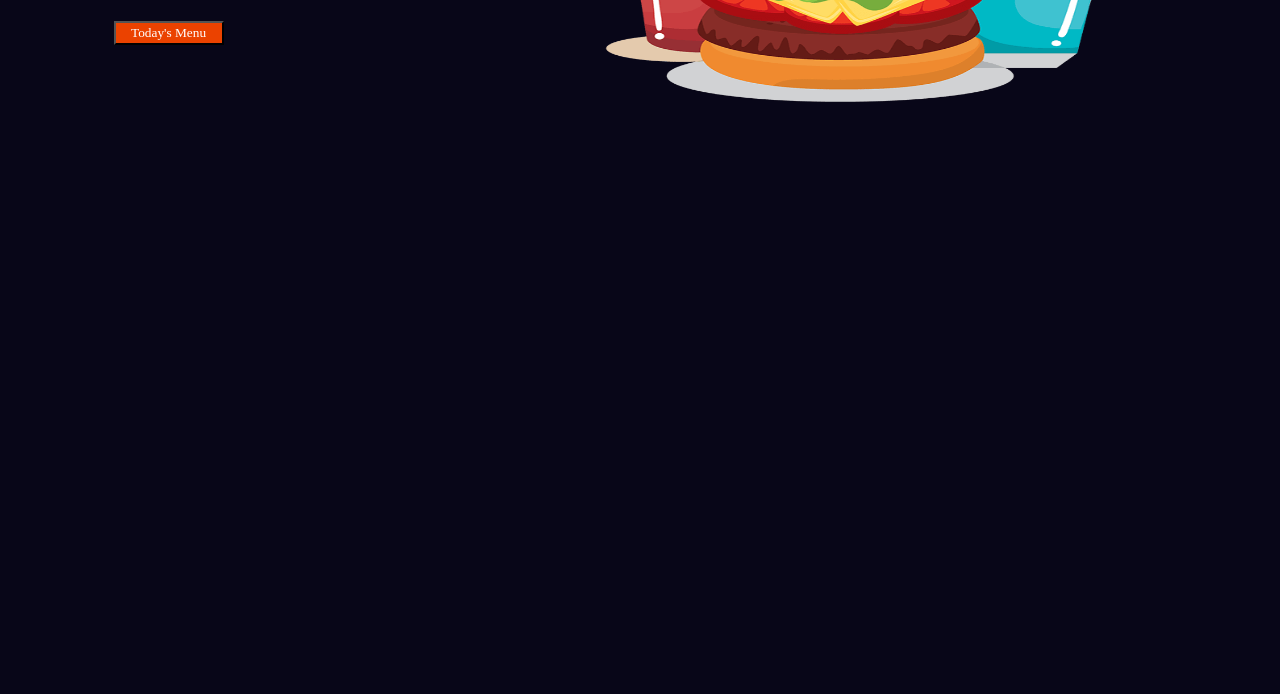
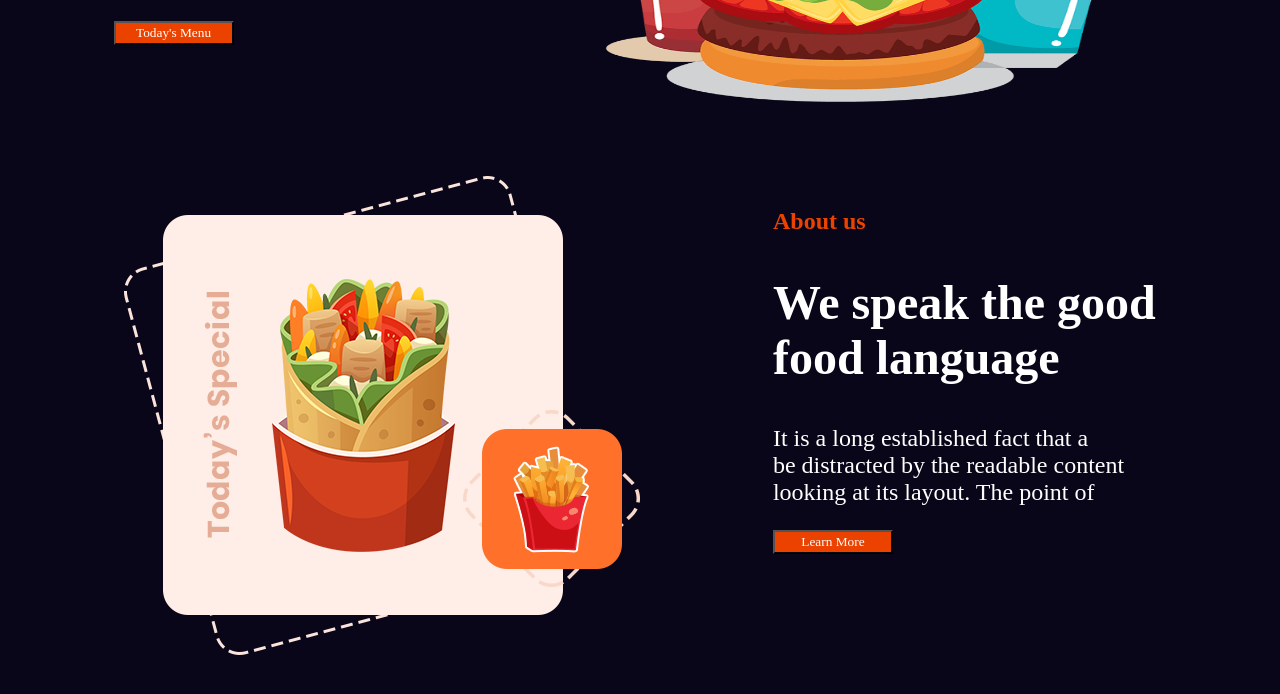
Before and after one commit to valentina-26/proyectoWeb., a plain HTML site: page index.html in a window 1280 px wide. Shown: the part 558-1252 px from the top of the page. Before the commit the page ends 800 px from the top, so only its background shows below. Drawn offline with Linux system fonts and the light colour scheme.

Commit message:
Module number two

```diff
--- a/css/style.css
+++ b/css/style.css
@@ -27,17 +27,18 @@ header{
     font-family: "Poppins";
 }
 
-.menu:hover{
+/* .menu:hover{
     display: flex;
     color: white;
     gap: 15px;
     border-color:rgb(70, 173, 125) ;
 
-}
+} */
 
 .Full{
     display: flex;
     justify-content: space-around;
+    margin-bottom: 70px;
     /* background:lightblue; */
 }
 
@@ -72,3 +73,33 @@ button{
     width: 600px;
     height: 50vh;
 }
+
+.about {
+    display: flex;
+    justify-content: space-around;
+}
+.one img{
+
+}
+.two h4{
+    font-size: 1.5rem;
+    color:rgb(235, 66, 0); ;
+}
+
+.two h2{
+    color: white;
+    font-size: 3rem;
+}
+
+.two p{
+    color: white;
+    font-size: 1.5rem;
+}
+
+button{
+    background: rgb(235, 66, 0);
+    color: white;
+    font-family: "Poppins";
+    width: 120px;
+    height: 3vh;
+}
--- a/index.html
+++ b/index.html
@@ -33,7 +33,7 @@
             </div>
         </div>
 
-        <!-- <div class="about">
+        <div class="about">
 
             <div class="one">
                 <img src="/storage/img/about.png">
@@ -46,9 +46,10 @@
                 <p>It is a long established fact that a <br>
                     be distracted by the readable content <br>
                     looking at its layout. The point of</p>
+                <button>Learn More</button>
             </div>
 
-        </div> -->
+        </div>
     </main>
 </body>
 </html>
```
